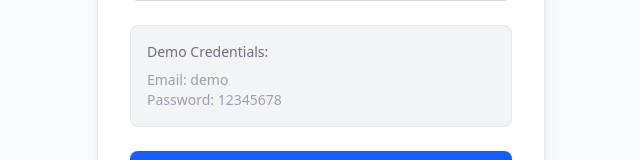
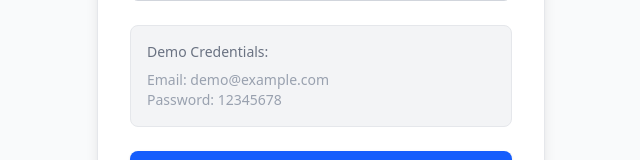
Before and after one commit to amitesh08/Paymate, a React (Vite) app in the folder frontend/: page /signin in a window 1280 px wide. Shown: the part 420-580 px from the top of the page, without its empty margins (319-959 px from the left). Built offline with nearby package versions, Linux system fonts and the light colour scheme; no server answers.

Commit message:
fix: email for demo

```diff
--- a/frontend/src/pages/Signin.jsx
+++ b/frontend/src/pages/Signin.jsx
@@ -143,7 +143,7 @@ const Signin = () => {
               <p className="text-sm text-gray-500 mb-2 font-medium">
                 Demo Credentials:
               </p>
-              <p className="text-sm text-gray-400">Email: demo</p>
+              <p className="text-sm text-gray-400">Email: demo@example.com</p>
               <p className="text-sm text-gray-400">Password: 12345678</p>
             </div>
 
```
